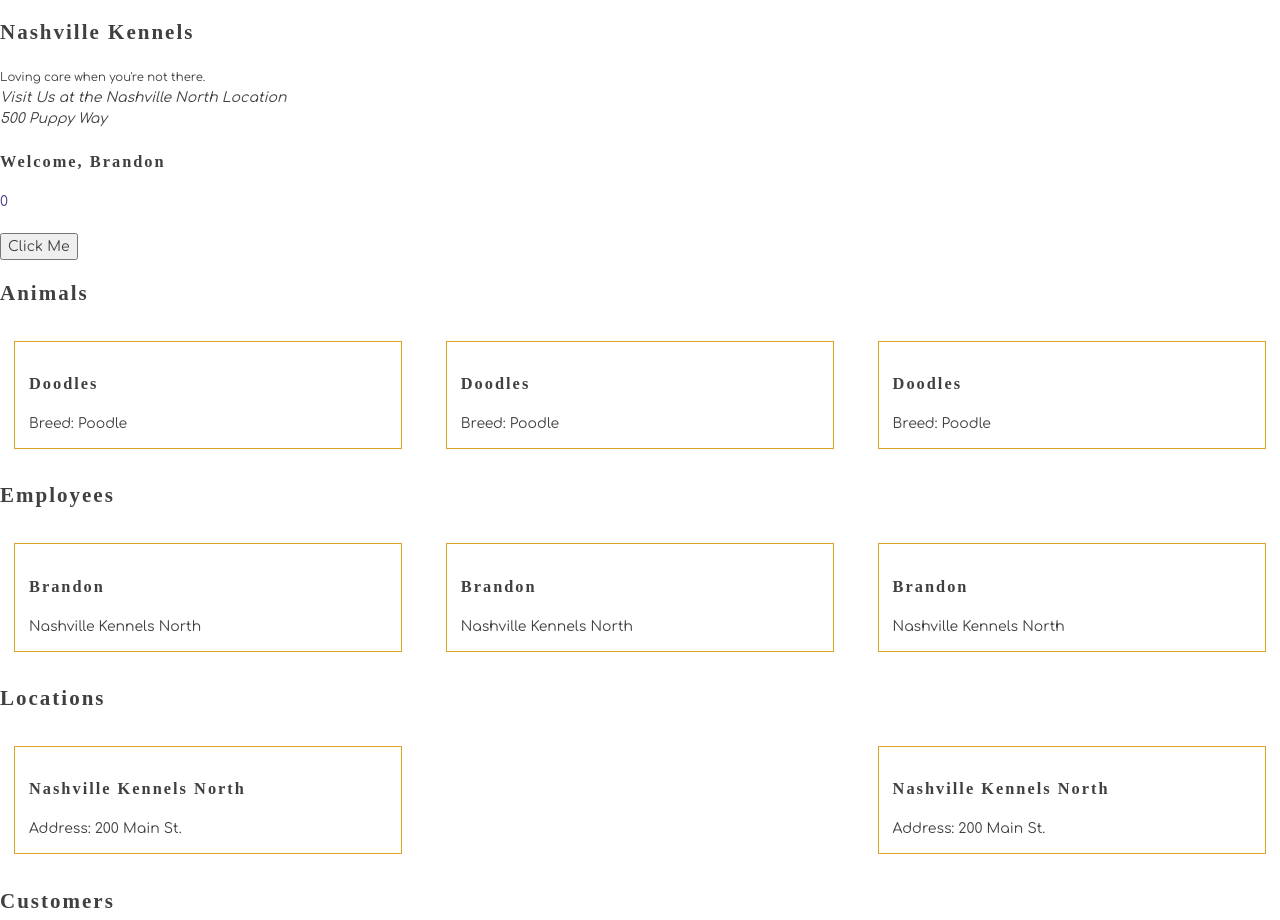
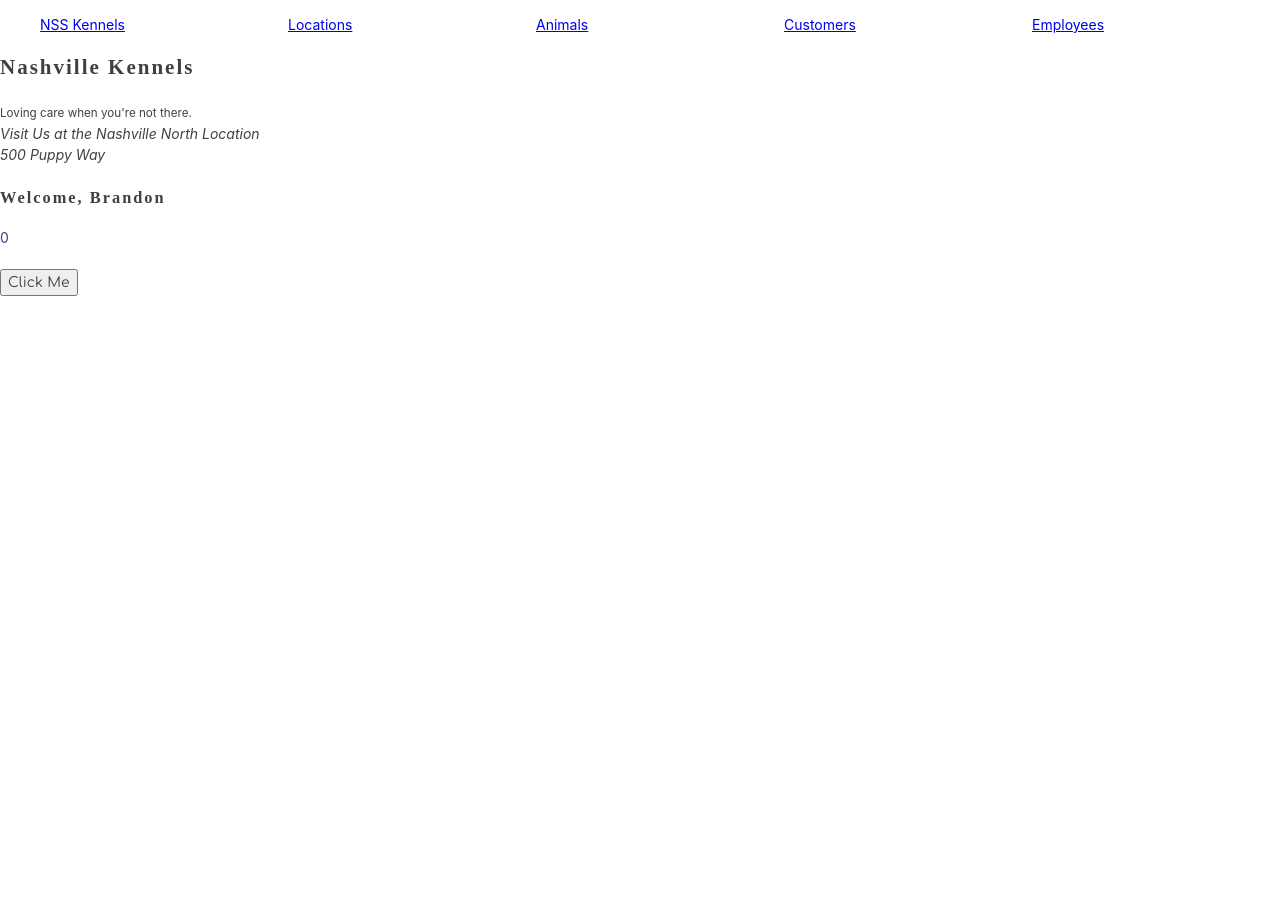
Before and after one commit to brandonjon26/Kennels-In-Nashville, a React app: page / in a window 1280 px wide. Shown: the top 920 px of the page. After the commit the page ends 800 px from the top, so only its background shows below. Built offline with nearby package versions, Linux system fonts and the light colour scheme; a web font is replaced by a local one.

Commit message:
navbar is set up and working

```diff
--- a/package.json
+++ b/package.json
@@ -8,6 +8,7 @@
     "@testing-library/user-event": "^12.8.3",
     "react": "^17.0.2",
     "react-dom": "^17.0.2",
+    "react-router-dom": "^5.2.0",
     "react-scripts": "4.0.3",
     "web-vitals": "^1.1.1"
   },
--- /dev/null
+++ b/src/components/ApplicationViews.js
@@ -0,0 +1,55 @@
+import React from "react";
+import { Route } from "react-router-dom";
+import { Home } from "./Home";
+import { AnimalCard } from "./animal/AnimalCard";
+import { CustomerCard } from "./customer/Customer";
+import { EmployeeCard } from "./employee/Employee";
+import { LocationCard } from "./location/Location";
+
+export const ApplicationViews = () => {
+    return (
+        <>
+            {/* Render the location list when http://localhost:3000/ */}
+            <Route exact path="/">
+                <Home />
+            </Route>
+
+            {/* Render the animal list when http://localhost:3000/animals */}
+            <Route path="/animals">
+                <h2>Animals</h2>
+                <article className="animals">
+                    <AnimalCard />
+                    <AnimalCard />
+                    <AnimalCard />
+                </article>
+            </Route>
+
+            <Route path="/employees">
+                <h2>Employees</h2>
+                <article className="employees">
+                    <EmployeeCard />
+                    <EmployeeCard />
+                    <EmployeeCard />
+                </article>
+            </Route>
+
+            <Route path="/locations">
+                <h2>Locations</h2>
+                <article className="locations">
+                    <LocationCard />
+                    <LocationCard />
+                </article>
+            </Route>
+
+            <Route path="/customers">
+                <h2>Customers</h2>
+                <article className="customers">
+                    <CustomerCard />
+                    <CustomerCard />
+                    <CustomerCard />
+                    <CustomerCard />
+                </article>
+            </Route>
+        </>
+    )
+}
--- /dev/null
+++ b/src/components/Home.js
@@ -0,0 +1,17 @@
+import React from "react";
+import { PropsAndState } from "./PropsAndState";
+
+// plug in cards to JSX to display on the DOM
+export const Home = () => (
+    <>
+        <h2>Nashville Kennels</h2>
+        <small>Loving care when you're not there.</small>
+
+        <address>
+            <div>Visit Us at the Nashville North Location</div>
+            <div>500 Puppy Way</div>
+        </address>
+
+        <PropsAndState yourName="Brandon" />
+    </>
+)
--- a/src/components/Kennel.css
+++ b/src/components/Kennel.css
@@ -3,6 +3,8 @@
 
 /*Typography
 --------------------------------------------------------------*/
+
+
 body,
 button,
 input,
--- a/src/components/Kennel.js
+++ b/src/components/Kennel.js
@@ -1,50 +1,11 @@
-import React from "react"
+import React from "react";
+import { NavBar } from "./nav/NavBar";
+import { ApplicationViews } from "./ApplicationViews";
 import "./Kennel.css";
-import { AnimalCard } from "./animal/AnimalCard";
-import { CustomerCard } from "./customer/Customer";
-import { EmployeeCard } from "./employee/Employee";
-import { LocationCard } from "./location/Location";
-import { PropsAndState } from "./PropsAndState";
 
-// plug in cards to JSX to display on the DOM
 export const Kennel = () => (
     <>
-        <h2>Nashville Kennels</h2>
-        <small>Loving care when you're not there.</small>
-
-        <address>
-            <div>Visit Us at the Nashville North Location</div>
-            <div>500 Puppy Way</div>
-        </address>
-
-        <PropsAndState yourName="Brandon" />
-
-        <h2>Animals</h2>
-        <article className="animals">
-            <AnimalCard />
-            <AnimalCard />
-            <AnimalCard />
-        </article>
-
-        <h2>Employees</h2>
-        <article className="employees">
-            <EmployeeCard />
-            <EmployeeCard />
-            <EmployeeCard />
-        </article>
-
-        <h2>Locations</h2>
-        <article className="locations">
-            <LocationCard />
-            <LocationCard />
-        </article>
-
-        <h2>Customers</h2>
-        <article className="customers">
-            <CustomerCard />
-            <CustomerCard />
-            <CustomerCard />
-            <CustomerCard />
-        </article>
+        <NavBar />
+        <ApplicationViews />
     </>
 )
--- /dev/null
+++ b/src/components/nav/NavBar.css
@@ -0,0 +1,10 @@
+.navbar {
+    display: flex;
+    flex-wrap: nowrap;
+    justify-content: left;
+}
+
+.navbar__item {
+    flex-basis: 20%;
+    list-style-type: none;
+}
--- /dev/null
+++ b/src/components/nav/NavBar.js
@@ -0,0 +1,25 @@
+import React from "react"
+import { Link } from "react-router-dom"
+import "./NavBar.css"
+
+export const NavBar = () => {
+    return (
+        <ul className="navbar">
+            <li className="navbar__item active">
+                <Link className="navbar__link" to="/">NSS Kennels</Link>
+            </li>
+            <li className="navbar__item">
+                <Link className="navbar__link" to="/locations">Locations</Link>
+            </li>
+            <li className="navbar__item">
+                <Link className="navbar__link" to="/animals">Animals</Link>
+            </li>
+            <li className="navbar__item">
+                <Link className="navbar__link" to="/customers">Customers</Link>
+            </li>
+            <li className="navbar__item">
+                <Link className="navbar__link" to="/employees">Employees</Link>
+            </li>
+        </ul>
+    )
+}
--- a/src/index.js
+++ b/src/index.js
@@ -1,15 +1,18 @@
-import React from 'react';
-import ReactDOM from 'react-dom';
-import './index.css';
+import React from "react";
+import ReactDOM from "react-dom";
+import { BrowserRouter as Router } from "react-router-dom";
 import { Kennel } from "./components/Kennel";
+import "./index.css";
 // import reportWebVitals from './reportWebVitals';
 
 ReactDOM.render(
-  <React.StrictMode>
-    <Kennel />
-  </React.StrictMode>,
-  document.getElementById('root')
-);
+    <React.StrictMode>
+        <Router>
+            <Kennel />
+        </Router>
+    </React.StrictMode>,
+    document.getElementById("root")
+)
 
 // If you want to start measuring performance in your app, pass a function
 // to log results (for example: reportWebVitals(console.log))
```
Also changed, not shown: 1 other file.
